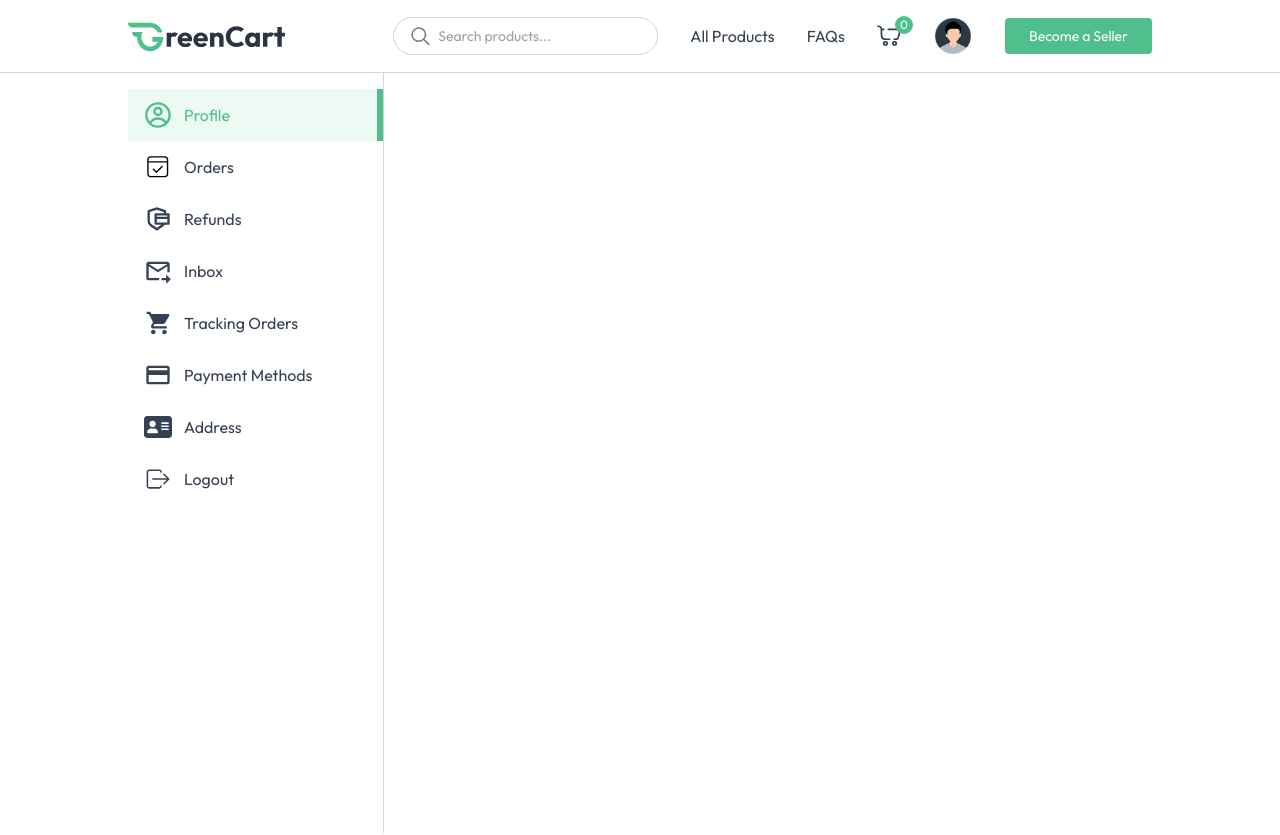
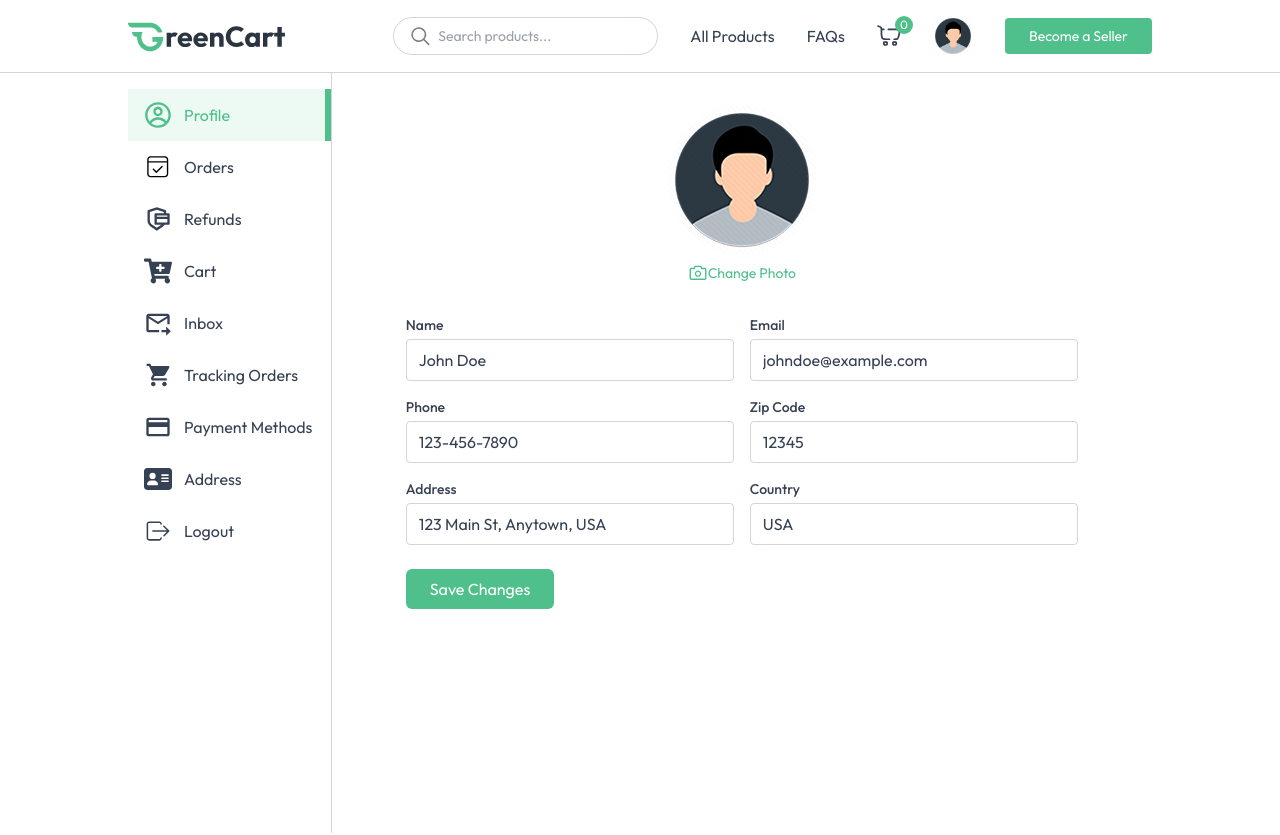
Before and after one commit to MahraibFatima/green-card, a React (Vite) app in the folder client/: page /profile in a window 1280 px wide. Shown: the top 835 px of the page. Built offline with nearby package versions, Linux system fonts and the light colour scheme; sample sign-in values are in the browser's storage.

Commit message:
Enhance Profile component with user information form and logout functionality

```diff
--- a/client/src/pages/Profile.jsx
+++ b/client/src/pages/Profile.jsx
@@ -1,4 +1,4 @@
-import React from "react";
+import React, { useState } from "react";
 import { useAppContext } from "../context/AppContext";
 import { assets } from "../assets/assets";
 import { Link, NavLink, Outlet } from "react-router-dom";
@@ -9,25 +9,48 @@ import { MdPayment } from "react-icons/md";
 import { RiSecurePaymentLine } from "react-icons/ri";
 import { FaAddressCard } from "react-icons/fa6";
 import { CgProfile } from "react-icons/cg";
+import { AiOutlineCamera } from "react-icons/ai";
+import { FaCartPlus } from "react-icons/fa";
+import {useSelector} from "react-redux";
+import axios from "axios";
 function Profile() {
   const { showUserLogin } = useAppContext();
-
+  // const user = useSelector();
+  const [name, setName] = useState("John Doe");
+  const [email, setEmail] = useState("johndoe@example.com");
+  const [phone, setPhone] = useState("123-456-7890");
+  const [zipCode, setZipCode] = useState("12345");
+  const [address, setAddress] = useState("123 Main St, Anytown, USA");
+  const[country, setCountry] = useState("USA");
   const sidebarLinks = [
     { name: "Profile", path: "/profile", icon: CgProfile, isImage: false },
-    { name: "Orders", path: "/profile/orders", icon: assets.order_icon, isImage: true },
-    { name: "Refunds", path: "/profile/refunds", icon: RiSecurePaymentLine, isImage: false },
-    { name: "Inbox", path: "/profile/inbox", icon: MdForwardToInbox, isImage: false },
-    {name:"Tracking Orders", path:"/profile/tracking", icon: IoMdCart, isImage: false},
-    { name: "Payment Methods", path: "/profile/payment-methods", icon: MdPayment, isImage: false },
-    { name: "Address", path: "/profile/address", icon: FaAddressCard, isImage: false },
-    { name: "Logout", path: "/profile/logout", icon: IoIosLogOut, isImage: false,
-      onClick: () => {toast.success("Logged out successfully");logout();}},
+    { name: "Orders", path: "/my-orders", icon: assets.order_icon, isImage: true },
+    { name: "Refunds", path: "/refund", icon: RiSecurePaymentLine, isImage: false },
+    {name:"Cart", path:"/cart", icon: FaCartPlus, isImage: false},
+    { name: "Inbox", path: "/inbox", icon: MdForwardToInbox, isImage: false },
+    {name:"Tracking Orders", path:"/tracking", icon: IoMdCart, isImage: false},
+    { name: "Payment Methods", path: "/payment-methods", icon: MdPayment, isImage: false },
+    { name: "Address", path: "/add-address", icon: FaAddressCard, isImage: false },
+    { name: "Logout", path: "/", icon: IoIosLogOut, isImage: false,
+      onClick: () => {logout();}},
   ];
 
   const logout = async () => {
-    showUserLogin(false);
+    axios.get("/logout", {withCredentials: true}).then((response) => {
+      if (response.data.success) {
+        toast.success("Logged out successfully");
+        window.location.href = "/";
+      } else {
+        toast.error("Logout failed");
+      }
+    }).catch((error) => {
+      toast.error("An error occurred during logout");
+    });
   };
-
+  const submitHandler = (e) => {
+    e.preventDefault();
+    toast.success("Profile updated successfully");
+  };
   return (
     <>
       <div className="flex">
@@ -57,9 +80,60 @@ function Profile() {
             );
           })}
         </div>
-        <Outlet />
+        <div className="p-4 w-full">
+            <div className="flex flex-col items-center gap-8 mt-4">
+                <div className="flex flex-col items-center">
+                  <img src={assets.profile_icon} alt="user" className="w-[150px] h-[150px] rounded-full" />
+                  <div className="flex items-center justify-center mt-2 cursor-pointer text-primary">
+                    <AiOutlineCamera className="w-5 h-5" />
+                    <p className="text-sm">Change Photo</p>
+                  </div>
+                </div>
+                <div className="w-full flex justify-center">
+                   <form className="flex flex-col gap-4 w-full max-w-2xl"
+                   onSubmit={submitHandler}
+                   >
+                    <div className="grid grid-cols-2 gap-4">
+                      <div className="flex flex-col gap-1">
+                        <label className="text-sm font-medium text-gray-700">Name</label>
+                        <input type="text" value={name} onChange={(e) => setName(e.target.value)} className="border border-gray-300 rounded px-3 py-2 outline-none focus:border-primary" />
+                      </div>
+                      <div className="flex flex-col gap-1">
+                        <label className="text-sm font-medium text-gray-700">Email</label>
+                        <input type="email" value={email} onChange={(e) => setEmail(e.target.value)} className="border border-gray-300 rounded px-3 py-2 outline-none focus:border-primary" />
+                      </div>
+                    </div>
+                    <div className="grid grid-cols-2 gap-4">
+                      <div className="flex flex-col gap-1">
+                        <label className="text-sm font-medium text-gray-700">Phone</label>
+                        <input type="text" value={phone} onChange={(e) => setPhone(e.target.value)} className="border border-gray-300 rounded px-3 py-2 outline-none focus:border-primary" />
+                      </div>
+                      <div className="flex flex-col gap-1">
+                        <label className="text-sm font-medium text-gray-700">Zip Code</label>
+                        <input type="text" value={zipCode} onChange={(e) => setZipCode(e.target.value)} className="border border-gray-300 rounded px-3 py-2 outline-none focus:border-primary" />
+                      </div>
+                    </div>
+
+                    <div className="grid grid-cols-2 gap-4">
+                      <div className="flex flex-col gap-1">
+                        <label className="text-sm font-medium text-gray-700">Address</label>
+                        <input type="text" value={address} onChange={(e) => setAddress(e.target.value)} className="border border-gray-300 rounded px-3 py-2 outline-none focus:border-primary" />
+                      </div>
+                      <div className="flex flex-col gap-1">
+                        <label className="text-sm font-medium text-gray-700">Country</label>
+                        <input type="text" value={country} onChange={(e) => setCountry(e.target.value)} className="border border-gray-300 rounded px-3 py-2 outline-none focus:border-primary" />
+                      </div>
+                    </div>
+                    <button type="submit" className="mt-2 px-6 py-2 bg-primary text-white rounded-md hover:bg-primary/90 transition-colors w-fit">Save Changes</button>
+                   </form>
+                </div>
+
+            </div>
+            <Outlet />
+        </div>
       </div>
     </>
   );
 }
+
 export default Profile;
```
